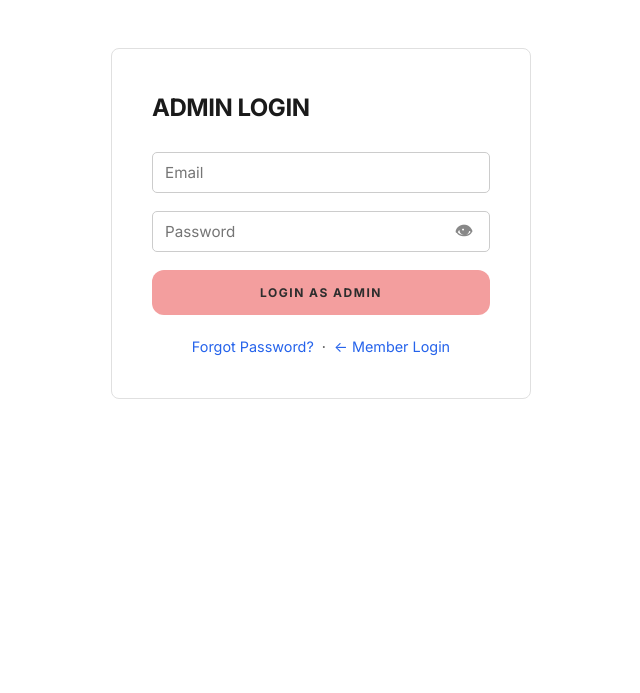
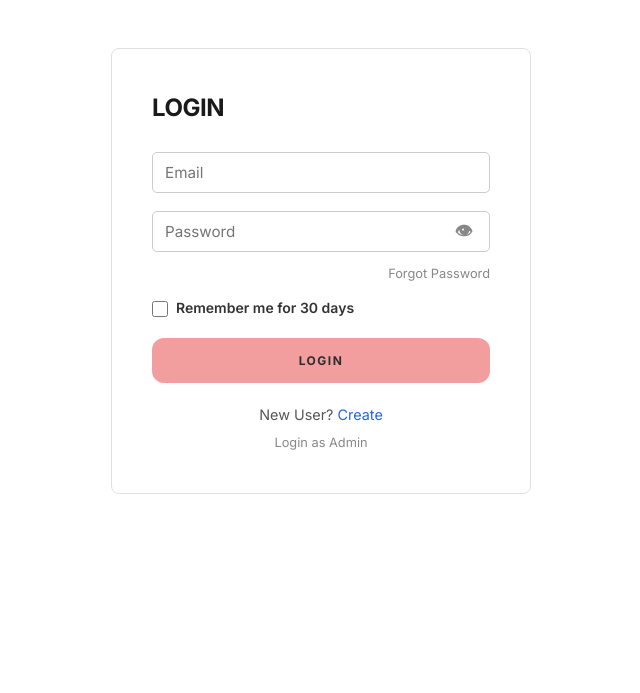
Before and after one commit to Milokaukau/web-based, a PHP site: page /pages/admin/login.php in a window 1280 px wide. Shown: the part 80-773 px from the top of the page, without its empty margins (319-959 px from the left). Run offline with PHP 8.4, Linux system fonts and the light colour scheme; data that the repository does not hold is empty.

```diff
--- a/components/header.php
+++ b/components/header.php
@@ -30,6 +30,7 @@ $categories = getAllCategories() ?: []; // Ensure it's at least an empty array
         <title><?= 'NOAIR | ' . ($_title ?? 'NOAIR') ?></title>
         <link rel="stylesheet" href="/css/style.css">
         <link rel="stylesheet" href="/css/auth.css">
+        <script src="https://code.jquery.com/jquery-3.7.1.min.js"></script>
     </head>
 <body>
     <header class="site-header">
--- a/js/auth.js
+++ b/js/auth.js
@@ -116,6 +116,30 @@ $(document).ready(function(){
         $(this).find('button[type="submit"]').prop('disabled', true).text('Signing in...');
     });
 
+    // PASS EMAIL TO FORGOT PASSWORD LINK (member)
+    function updateForgotLink() {
+        var email = $('#login').val().trim();
+        var base = '/pages/forgot_password.php';
+        var href = email ? base + '?email=' + encodeURIComponent(email) : base;
+        $('#forgot-password-link').attr('href', href);
+    }
+    $('#login').on('input change', updateForgotLink);
+    $('#forgot-password-link').on('click', function(e) {
+        updateForgotLink();
+    });
+
+    // PASS EMAIL TO FORGOT PASSWORD LINK (admin)
+    function updateAdminForgotLink() {
+        var email = $('#login').val().trim();
+        var base = '/pages/admin/forgot_password.php';
+        var href = email ? base + '?email=' + encodeURIComponent(email) : base;
+        $('#admin-forgot-password-link').attr('href', href);
+    }
+    $('#login').on('input change', updateAdminForgotLink);
+    $('#admin-forgot-password-link').on('click', function(e) {
+        updateAdminForgotLink();
+    });
+
     /* =====================
        WEBCAM CAPTURE
        ===================== */
--- a/pages/admin/login.php
+++ b/pages/admin/login.php
@@ -3,34 +3,35 @@ $project_root = $_SERVER['DOCUMENT_ROOT'] . "/";
 require $project_root . "config.php";
 require_once $project_root . "logic/auth_helper.php";
 
-if(isAdmin()){
-    header("Location: /pages/admin/admin.php");
+if (isLoggedIn()){
+    header("Location: /pages/home.php");
     exit;
 }
 
 require $project_root . "logic/login.php";
 
-$_title = 'Admin Login';
+$_title = 'Login';
 include $project_root . 'components/header.php';
 ?>
 
 <div class="auth-container">
-    <div class="auth-box">
-        <h2 class="auth-title">Admin Login</h2>
+    <div class ="auth-box">
+        <h2 class="auth-title">LOGIN</h2>
 
         <?php if (!empty($_SESSION['flash'])): ?>
             <div class="alert alert-<?= $_SESSION['flash']['type'] ?>">
                 <?= htmlspecialchars($_SESSION['flash']['message']) ?>
             </div>
+
             <?php unset($_SESSION['flash']); ?>
         <?php endif; ?>
 
-        <?php if (!empty($errors['general'])): ?>
+        <?php if (!empty($errors['general'])):?>
             <div class="alert alert-error"><?= htmlspecialchars($errors['general']) ?></div>
         <?php endif; ?>
 
-        <form id="admin-login-form" method="POST" novalidate>
-            <input type="hidden" name="role" value="admin">
+        <form id="login-form" method="POST" novalidate>
+            <input type="hidden" name="role" value="member">
 
             <div class="form-group">
                 <input type="text" id="login" name="login" placeholder="Email"
@@ -45,21 +46,30 @@ include $project_root . 'components/header.php';
                 <div class="password-group">
                     <input type="password" id="password" name="password" placeholder="Password"
                         class="<?= isset($errors['password']) ? 'input-error' : '' ?>">
-                    <button type="button" class="toggle-password" id="toggle-password" title="Show/hide password">👁</button>
+                    <button type="button" class="toggle-password" data-target="password" title="Show/hide password">👁</button>
                 </div>
                 <?php if (!empty($errors['password'])): ?>
                     <span class="error-msg"><?= htmlspecialchars($errors['password']) ?></span>
                 <?php endif; ?>
             </div>
 
-            <button type="submit" class="btn btn-primary">Login as Admin</button>
+            <div class="forgot-link">
+                <a id="forgot-password-link" href="/pages/forgot_password.php">Forgot Password</a>
+            </div>
+
+            <div class="form-group remember-me">
+                <label class="checkbox-label">
+                    <input type="checkbox" name="remember_me" value="1"
+                        <?= !empty($_POST['remember_me']) ? 'checked' : '' ?>>
+                    Remember me for 30 days
+                </label>
+            </div>
+
+            <button type="submit" class="btn btn-primary btn-full">Login</button>
         </form>
 
-        <p class="auth-footer">
-    <a href="/pages/admin/forgot_password.php">Forgot Password?</a>
-    &nbsp;·&nbsp;
-    <a href="/pages/login.php">← Member Login</a>
-</p>
+        <p class="auth-footer">New User? <a href="/pages/register.php">Create</a></p>
+        <p class="auth-footer admin-link"><a href="/pages/admin/login.php">Login as Admin</a></p>
     </div>
 </div>
 
--- a/pages/forgot_password.php
+++ b/pages/forgot_password.php
@@ -54,7 +54,7 @@ include $project_root . 'components/header.php';
                 <div class="form-group">
                     <label for="email">Email Address</label>
                     <input type="email" id="email" name="email"
-                        value="<?= htmlspecialchars($_POST['email'] ?? '') ?>"
+                        value="<?= htmlspecialchars($_POST['email'] ?? $_GET['email'] ?? '') ?>"
                         placeholder="you@example.com"
                         class="<?= isset($errors['email']) ? 'input-error' : '' ?>">
                     <?php if (!empty($errors['email'])): ?>
--- a/pages/login.php
+++ b/pages/login.php
@@ -54,7 +54,7 @@ include $project_root . 'components/header.php';
             </div>
 
             <div class="forgot-link">
-                <a href="/pages/forgot_password.php">Forgot Password</a>
+                <a id="forgot-password-link" href="/pages/forgot_password.php">Forgot Password</a>
             </div>
 
             <div class="form-group remember-me">
```
Also changed, not shown: pages/admin/forgot_password.php (+12 -12 lines).
